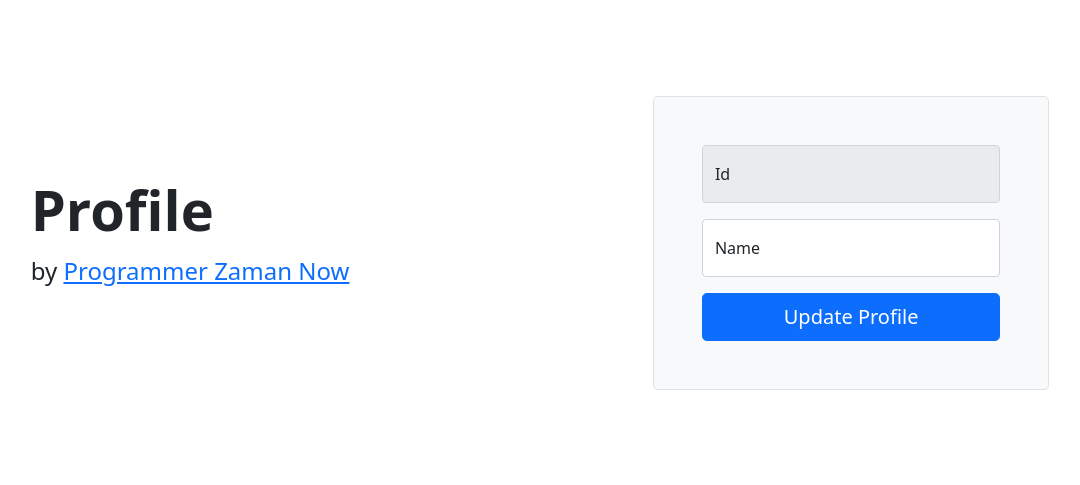
After one commit to addthoriq/php8mvc, a PHP site: template app/View/User/profile.php in a window 1280 px wide. The commit adds this page. Shown: the top 485 px of the page, without its empty margins (100-1180 px from the left). Run offline with PHP 8.4, Linux system fonts and the light colour scheme; the template is opened without the code that fills it, so the values that code supplies are empty.

Commit message:
User Profile Controller and few fixed

```diff
--- a/app/Middleware/MustNotLoginMiddleware.php
+++ b/app/Middleware/MustNotLoginMiddleware.php
@@ -20,6 +20,7 @@ class MustNotLoginMiddleware implements Middleware{
   public function before(): void
   {
     $user = $this->sessionService->current();
+    var_dump($user);
     if ($user != null) {
       View::redirect('/');
     }
--- a/app/Service/SessionService.php
+++ b/app/Service/SessionService.php
@@ -25,7 +25,7 @@ class SessionService
 
     $this->sessionRepository->save($session);
 
-    setcookie(self::$COOKIE_NAME, $session->id, time() + (60 * 60 * 24 * 30). "/");
+    setcookie(self::$COOKIE_NAME, $session->id, time() + (60 * 60 * 24 * 30), "/");
 
     return $session;
   }
@@ -46,6 +46,6 @@ class SessionService
       return null;
     }
 
-    return $this->userRepository->findById($session->id);
+    return $this->userRepository->findById($session->userId);
   }
 }
--- a/app/Service/UserService.php
+++ b/app/Service/UserService.php
@@ -75,10 +75,10 @@ class UserService {
     }
   }
 
-  private function updateProfile(UserProfileUpdateRequest $request): UserProfileUpdateResponse {
+  public function updateProfile(UserProfileUpdateRequest $request): UserProfileUpdateResponse {
     $this->validateUserProfileUpdateRequest($request);
     try {
-      Database::getConnection();
+      Database::beginTransaction();
 
       $user = $this->userRepository->findById($request->id);
       if ($user == null) {
@@ -86,7 +86,7 @@ class UserService {
       }
 
       $user->name = $request->name;
-      $this->userRepository->save($user);
+      $this->userRepository->update($user);
 
       Database::commitTransaction();
       $response = new UserProfileUpdateResponse();
--- /dev/null
+++ b/app/View/User/profile.php
@@ -0,0 +1,29 @@
+<div class="container col-xl-10 col-xxl-8 px-4 py-5">
+  <?php if(isset($model['error'])){?>
+    <div class="row">
+        <div class="alert alert-danger" role="alert">
+          <?= $model['error'] ?>
+        </div>
+    </div>
+  <?php } ?>
+    <div class="row align-items-center g-lg-5 py-5">
+        <div class="col-lg-7 text-center text-lg-start">
+            <h1 class="display-4 fw-bold lh-1 mb-3">Profile</h1>
+            <p class="col-lg-10 fs-4">by <a target="_blank" href="https://www.programmerzamannow.com/">Programmer Zaman
+                Now</a></p>
+        </div>
+        <div class="col-md-10 mx-auto col-lg-5">
+            <form class="p-4 p-md-5 border rounded-3 bg-light" method="post" action="/profile">
+                <div class="form-floating mb-3">
+                    <input type="text" class="form-control" id="id" placeholder="id" disabled value="<?= $model['user']['id'] ?? '' ?>">
+                    <label for="id">Id</label>
+                </div>
+                <div class="form-floating mb-3">
+                    <input name="name" type="text" class="form-control" id="name" placeholder="name" value="<?= $model['user']['name'] ?? '' ?>">
+                    <label for="name">Name</label>
+                </div>
+                <button class="w-100 btn btn-lg btn-primary" type="submit">Update Profile</button>
+            </form>
+        </div>
+    </div>
+</div>
--- a/public/routes.php
+++ b/public/routes.php
@@ -20,5 +20,6 @@ Router::add('POST', '/register', UserController::class, 'postRegister', [MustNot
 Router::add('GET', '/login', UserController::class, 'login', [MustNotLoginMiddleware::class]);
 Router::add('POST', '/login', UserController::class, 'postLogin', [MustNotLoginMiddleware::class]);
 Router::add('GET', '/logout', UserController::class, 'logout', [MustLoginMiddleware::class]);
-
+Router::add('GET', '/profile', UserController::class, 'updateProfile', [MustLoginMiddleware::class]);
+Router::add('POST', '/profile', UserController::class, 'postUpdateProfile', [MustLoginMiddleware::class]);
 Router::run();
```
Also changed, not shown: app/Controller/UserController.php (+33 -1 lines).
